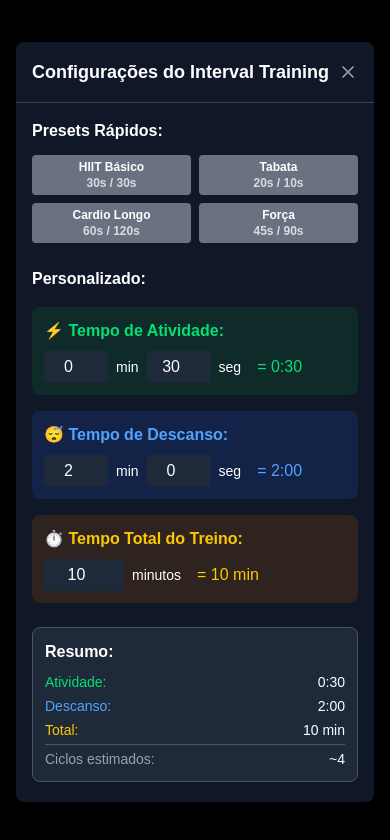
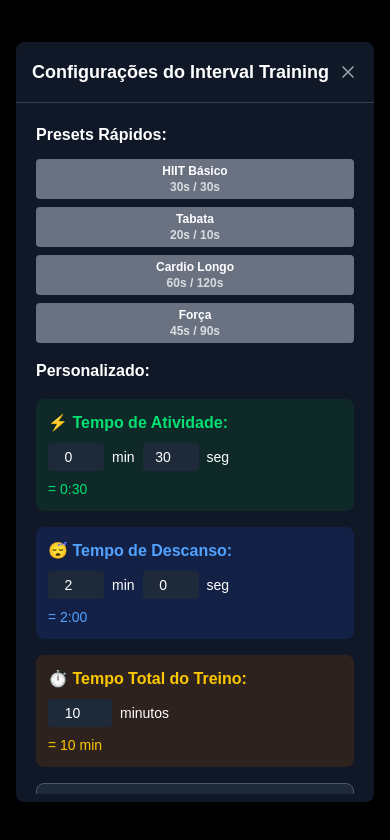
Before and after one commit to dustein/fisio-cronos, a Next.js app: page / in a window 390 px wide. Both pictures are taken after a click on the button "⚙️". Shown: the top 840 px of the page. Built offline with nearby package versions, Linux system fonts and the light colour scheme.

Commit message:
fonte responsiva

```diff
--- a/src/app/layout.tsx
+++ b/src/app/layout.tsx
@@ -10,11 +10,11 @@ export default function RootLayout({
 }>) {
   return (
     <html lang="pt-BR">
-      <body className="antialiased flex flex-col min-h-screen">
+      <body className="antialiased flex flex-col justify-between min-h-screen">
 
         <Navbar />
 
-        <div className="bg-gray-800 flex-1">
+        <div className="bg-gray-700 flex-1 flex flex-col">
           {children}
         </div>
 
--- a/src/app/page.tsx
+++ b/src/app/page.tsx
@@ -20,28 +20,28 @@ export default function Home() {
     return `${minutes}:${seconds.toString().padStart(2, '0')}`;
   };
 
-  const getPhaseColor = () => {
-    if (intervalTimer.isCompleted) return 'text-red-500';
-    return intervalTimer.isActivity ? 'text-green-500' : 'text-blue-500';
-  };
+  // const getPhaseColor = () => {
+  //   if (intervalTimer.isCompleted) return 'text-red-500';
+  //   return intervalTimer.isActivity ? 'text-green-500' : 'text-blue-500';
+  // };
 
-  const getPhaseLabel = () => {
-    if (intervalTimer.isCompleted) return 'CONCLUÍDO!';
-    return intervalTimer.isActivity ? 'ATIVIDADE' : 'DESCANSO';
-  };
+  // const getPhaseLabel = () => {
+  //   if (intervalTimer.isCompleted) return 'CONCLUÍDO!';
+  //   return intervalTimer.isActivity ? 'ATIVIDADE' : 'DESCANSO';
+  // };
 
-  const getCurrentTarget = () => {
-    return intervalTimer.isActivity
-      ? intervalTimer.settings.activityTime
-      : intervalTimer.settings.restTime;
-  };
+  // const getCurrentTarget = () => {
+  //   return intervalTimer.isActivity
+  //     ? intervalTimer.settings.activityTime
+  //     : intervalTimer.settings.restTime;
+  // };
 
   return (
-    <main className="container mx-auto px-1.5 py-2 space-y-4">
+    <main className="flex h-full w-full mx-auto p-0.5 py-1 space-y-4 flex-1">
 
-      <Card variant="highlighted" className='w-full flex flex-col'>
+      <Card variant="highlighted" className='flex flex-col w-full'>
 
-        <div className='p-6 bg-gray-900 rounded-lg relative min-h-[400px] logo-background'>
+        <div className='p-6 bg-gray-900 rounded-lg relative min-h-[400px] logo-background flex-1 flex'>
 
           {/* Botão de configurações */}
           <div className="absolute top-2 right-2">
@@ -69,12 +69,15 @@ export default function Home() {
         isOpen={showSettings}
         onClose={() => setShowSettings(false)}
         title="Configurações do Interval Training"
+        className="max-w-md w-full mx-auto overflow-hidden"
       >
-        <IntervalSettingsComponent
-          settings={intervalTimer.settings}
-          onSettingsChange={intervalTimer.updateSettings}
-          onClose={() => setShowSettings(false)}
-        />
+        <div className="max-h-[80vh] overflow-y-auto overflow-x-hidden">
+          <IntervalSettingsComponent
+            settings={intervalTimer.settings}
+            onSettingsChange={intervalTimer.updateSettings}
+            onClose={() => setShowSettings(false)}
+          />
+        </div>
       </Modal>
     </main>
   );
--- a/src/components/IntervalSettings.tsx
+++ b/src/components/IntervalSettings.tsx
@@ -56,19 +56,20 @@ const IntervalSettingsComponent = ({ settings, onSettingsChange, onClose }: Inte
   };
 
   return (
-    <div className="space-y-6">
+    <div className="w-full max-w-full overflow-hidden">
+      <div className="space-y-4 p-1">
         {/* Presets */}
         <div>
           <h3 className="text-white font-semibold mb-3">Presets Rápidos:</h3>
-        <div className="grid grid-cols-2 gap-2">
+          <div className="grid grid-cols-1 sm:grid-cols-2 gap-2">
             {presets.map((preset) => (
               <Button
                 key={preset.name}
                 onClick={() => applyPreset(preset)}
                 variant="secondary"
-              className="text-xs p-2 text-center"
+                className="text-xs p-2 text-center w-full"
               >
-              <div className="font-semibold">{preset.name}</div>
+                <div className="font-semibold truncate">{preset.name}</div>
                 <div className="text-xs opacity-75">
                   {preset.activity}s / {preset.rest}s
                 </div>
@@ -84,6 +85,7 @@ const IntervalSettingsComponent = ({ settings, onSettingsChange, onClose }: Inte
           {/* Tempo de Atividade */}
           <div className="bg-green-900/30 rounded-lg p-3">
             <div className="text-green-400 font-semibold mb-2">⚡ Tempo de Atividade:</div>
+            <div className="flex flex-col sm:flex-row sm:items-center sm:space-x-2 space-y-2 sm:space-y-0">
               <div className="flex items-center space-x-2">
                 <input
                   type="number"
@@ -91,7 +93,7 @@ const IntervalSettingsComponent = ({ settings, onSettingsChange, onClose }: Inte
                   max="59"
                   value={activityMin}
                   onChange={(e) => setActivityMin(parseInt(e.target.value) || 0)}
-              className="w-16 px-2 py-1 bg-gray-800 text-white rounded text-center"
+                  className="w-14 px-2 py-1 bg-gray-800 text-white rounded text-center text-sm"
                   placeholder="0"
                 />
                 <span className="text-white text-sm">min</span>
@@ -101,11 +103,12 @@ const IntervalSettingsComponent = ({ settings, onSettingsChange, onClose }: Inte
                   max="59"
                   value={activitySec}
                   onChange={(e) => setActivitySec(parseInt(e.target.value) || 1)}
-              className="w-16 px-2 py-1 bg-gray-800 text-white rounded text-center"
+                  className="w-14 px-2 py-1 bg-gray-800 text-white rounded text-center text-sm"
                   placeholder="30"
                 />
                 <span className="text-white text-sm">seg</span>
-            <div className="text-green-400 font-mono ml-2">
+              </div>
+              <div className="text-green-400 font-mono text-sm">
                 = {formatTime(activityMin, activitySec)}
               </div>
             </div>
@@ -114,6 +117,7 @@ const IntervalSettingsComponent = ({ settings, onSettingsChange, onClose }: Inte
           {/* Tempo de Descanso */}
           <div className="bg-blue-900/30 rounded-lg p-3">
             <div className="text-blue-400 font-semibold mb-2">😴 Tempo de Descanso:</div>
+            <div className="flex flex-col sm:flex-row sm:items-center sm:space-x-2 space-y-2 sm:space-y-0">
               <div className="flex items-center space-x-2">
                 <input
                   type="number"
@@ -121,7 +125,7 @@ const IntervalSettingsComponent = ({ settings, onSettingsChange, onClose }: Inte
                   max="59"
                   value={restMin}
                   onChange={(e) => setRestMin(parseInt(e.target.value) || 0)}
-              className="w-16 px-2 py-1 bg-gray-800 text-white rounded text-center"
+                  className="w-14 px-2 py-1 bg-gray-800 text-white rounded text-center text-sm"
                   placeholder="2"
                 />
                 <span className="text-white text-sm">min</span>
@@ -131,11 +135,12 @@ const IntervalSettingsComponent = ({ settings, onSettingsChange, onClose }: Inte
                   max="59"
                   value={restSec}
                   onChange={(e) => setRestSec(parseInt(e.target.value) || 0)}
-              className="w-16 px-2 py-1 bg-gray-800 text-white rounded text-center"
+                  className="w-14 px-2 py-1 bg-gray-800 text-white rounded text-center text-sm"
                   placeholder="0"
                 />
                 <span className="text-white text-sm">seg</span>
-            <div className="text-blue-400 font-mono ml-2">
+              </div>
+              <div className="text-blue-400 font-mono text-sm">
                 = {formatTime(restMin, restSec)}
               </div>
             </div>
@@ -144,6 +149,7 @@ const IntervalSettingsComponent = ({ settings, onSettingsChange, onClose }: Inte
           {/* Tempo Total */}
           <div className="bg-yellow-900/30 rounded-lg p-3">
             <div className="text-yellow-400 font-semibold mb-2">⏱️ Tempo Total do Treino:</div>
+            <div className="flex flex-col sm:flex-row sm:items-center sm:space-x-2 space-y-2 sm:space-y-0">
               <div className="flex items-center space-x-2">
                 <input
                   type="number"
@@ -151,11 +157,12 @@ const IntervalSettingsComponent = ({ settings, onSettingsChange, onClose }: Inte
                   max="120"
                   value={totalMin}
                   onChange={(e) => setTotalMin(parseInt(e.target.value) || 1)}
-              className="w-20 px-2 py-1 bg-gray-800 text-white rounded text-center"
+                  className="w-16 px-2 py-1 bg-gray-800 text-white rounded text-center text-sm"
                   placeholder="10"
                 />
                 <span className="text-white text-sm">minutos</span>
-            <div className="text-yellow-400 font-mono ml-2">
+              </div>
+              <div className="text-yellow-400 font-mono text-sm">
                 = {totalMin} min
               </div>
             </div>
@@ -166,19 +173,19 @@ const IntervalSettingsComponent = ({ settings, onSettingsChange, onClose }: Inte
         <div className="bg-gray-800 rounded-lg p-3 border border-gray-600">
           <div className="text-white font-semibold mb-2">Resumo:</div>
           <div className="text-sm space-y-1">
-          <div className="flex justify-between">
+            <div className="flex justify-between items-center">
               <span className="text-green-400">Atividade:</span>
               <span className="text-white font-mono">{formatTime(activityMin, activitySec)}</span>
             </div>
-          <div className="flex justify-between">
+            <div className="flex justify-between items-center">
               <span className="text-blue-400">Descanso:</span>
               <span className="text-white font-mono">{formatTime(restMin, restSec)}</span>
             </div>
-          <div className="flex justify-between">
+            <div className="flex justify-between items-center">
               <span className="text-yellow-400">Total:</span>
               <span className="text-white font-mono">{totalMin} min</span>
             </div>
-          <div className="flex justify-between pt-1 border-t border-gray-600">
+            <div className="flex justify-between items-center pt-1 border-t border-gray-600">
               <span className="text-gray-400">Ciclos estimados:</span>
               <span className="text-white font-mono">
                 ~{Math.floor((totalMin * 60 * 1000) / ((activityMin * 60 + activitySec + restMin * 60 + restSec) * 1000))}
@@ -188,20 +195,21 @@ const IntervalSettingsComponent = ({ settings, onSettingsChange, onClose }: Inte
         </div>
 
         {/* Botões */}
-      <div className="flex space-x-3">
-        <Button onClick={onClose} variant="secondary" className="flex-1">
+        <div className="flex flex-col sm:flex-row space-y-2 sm:space-y-0 sm:space-x-3">
+          <Button onClick={onClose} variant="secondary" className="flex-1 w-full">
             Cancelar
           </Button>
           <Button
             onClick={handleSave}
             variant="primary"
-          className="flex-1"
+            className="flex-1 w-full"
             disabled={activitySec === 0 || restSec === 0 || totalMin === 0}
           >
             Salvar Configurações
           </Button>
         </div>
       </div>
+    </div>
   );
 };
 
--- a/src/components/timer/TimerContainer.tsx
+++ b/src/components/timer/TimerContainer.tsx
@@ -60,20 +60,25 @@ export const TimerContainer = ({ intervalTimer, formatTime }: TimerContainerProp
   };
 
   return (
-    <div className='p-6 rounded-lg relative min-h-[400px]'>
+    <div className='relative flex flex-col flex-1 justify-between w-full'>
+
+      <div className='flex-shrink-0'>
         <PhaseIndicator
           phaseLabel={getPhaseLabel()}
           phaseColor={getPhaseColor()}
           cycleCount={intervalTimer.cycleCount}
         />
-
+      </div>
+      <div className='flex-grow flex items-center justify-center py-4'>
         <TimerDisplay
           minutes={intervalTimer.formattedCurrentTime.minutes}
           seconds={intervalTimer.formattedCurrentTime.seconds}
           milliseconds={intervalTimer.formattedCurrentTime.milliseconds}
           phaseColor={getPhaseColor()}
         />
+      </div>
 
+      <div className='flex-shrink-0 space-y-4'>
         <ProgressBar
           label="Progresso da fase"
           remainingTime={formatTime(getCurrentTarget() - intervalTimer.currentTime)}
@@ -105,6 +110,9 @@ export const TimerContainer = ({ intervalTimer, formatTime }: TimerContainerProp
 
         <CompletionIndicator isCompleted={intervalTimer.isCompleted} />
 
+      </div>
+
+      <div className='flex-shrink-0 pt-4'>
         <TimerControls
           isRunning={intervalTimer.isRunning}
           isCompleted={intervalTimer.isCompleted}
@@ -112,5 +120,7 @@ export const TimerContainer = ({ intervalTimer, formatTime }: TimerContainerProp
           onReset={intervalTimer.reset}
         />
       </div>
+
+    </div>
   );
 };
--- a/src/components/timer/TimerDisplay.tsx
+++ b/src/components/timer/TimerDisplay.tsx
@@ -1,3 +1,25 @@
+// // components/timer/TimerDisplay.tsx
+// interface TimerDisplayProps {
+//   minutes: string;
+//   seconds: string;
+//   milliseconds: string;
+//   phaseColor: string;
+// }
+
+// export const TimerDisplay = ({ minutes, seconds, milliseconds, phaseColor }: TimerDisplayProps) => {
+//   return (
+//     <div className="text-center mb-6 h-full flex justify-center items-center">
+//       <div className={`text-6xl font-mono font-bold ${phaseColor}`}>
+//         <span>{minutes}:{seconds}</span>
+//         <span className="text-3xl opacity-50">
+//           .{milliseconds}
+//         </span>
+//       </div>
+//     </div>
+//   );
+// };
+
+// components/timer/TimerDisplay.tsx
 // components/timer/TimerDisplay.tsx
 interface TimerDisplayProps {
   minutes: string;
@@ -8,13 +30,28 @@ interface TimerDisplayProps {
 
 export const TimerDisplay = ({ minutes, seconds, milliseconds, phaseColor }: TimerDisplayProps) => {
   return (
-    <div className="text-center mb-6">
-      <div className={`text-6xl font-mono font-bold ${phaseColor}`}>
-        <span>{minutes}:{seconds}</span>
-        <span className="text-3xl opacity-50">
+    <div className={`text-center w-full ${phaseColor}`}>
+      {/* Timer principal com fonte fluida */}
+      <div
+        className="font-mono font-bold leading-none"
+        style={{
+          fontSize: 'clamp(2rem, 24vw, 24rem)', // Mínimo 3rem, máximo 8rem, preferido 12vw
+        }}
+      >
+        {minutes}:{seconds}
+
+        {/* Milissegundos com fonte proporcional */}
+        <span
+          className={`font-mono font-medium ${phaseColor} opacity-80`}
+          style={{
+            fontSize: 'clamp(2rem, 12vw, 12rem)', // Proporcionalmente menor
+          }}
+        >
           .{milliseconds}
         </span>
       </div>
+
+
     </div>
   );
 };
--- a/src/components/ui/Card.tsx
+++ b/src/components/ui/Card.tsx
@@ -13,9 +13,9 @@ export default function Card({ children, title, className = '', variant = 'defau
   };
 
   return (
-    <div className={`border rounded-lg p-0 shadow-sm text-center ${variantClasses[variant]} ${className}`}>
+    <div className={`border rounded-lg shadow-sm text-center ${variantClasses[variant]} ${className}`}>
       {title && (
-        <h3 className="text-xl font-semibold mb-4 text-gray-800">
+        <h3 className="text-xl font-semibold text-gray-800">
           {title}
         </h3>
       )}
--- a/src/components/ui/Modal.tsx
+++ b/src/components/ui/Modal.tsx
@@ -8,6 +8,7 @@ interface ModalProps {
   onClose: () => void;
   children: React.ReactNode;
   title?: string;
+  className?: string;
 }
 
 const Modal = ({ isOpen, onClose, children, title }: ModalProps) => {
--- a/src/components/ui/Navbar.tsx
+++ b/src/components/ui/Navbar.tsx
@@ -14,7 +14,7 @@ export default function Navbar() {
 
 
   return (
-    <nav className="bg-blue-950 shadow-lg text-zinc-100">
+    <nav className="bg-blue-950 text-zinc-100">
       <div className="max-w-4xl mx-auto px-4">
         <div className="flex justify-between items-center py-2">
           {/* Logo */}
--- a/tailwind.config.js
+++ b/tailwind.config.js
@@ -7,6 +7,11 @@ module.exports = {
         'roboto': ['Roboto', 'sans-serif'],
         'fira': ['Fira Code', 'monospace'],
         'stopwatch': ['JetBrains Mono', 'Fira Code', 'monospace'],
+      },
+      fontSize: {
+        'fluid-xl': 'clamp(3rem, 12vw, 8rem)',
+        'fluid-lg': 'clamp(1rem, 3vw, 2rem)',
+        'fluid-md': 'clamp(0.875rem, 2vw, 1.25rem)',
       }
     }
   }
```
Lines whose indentation alone changed are shown as unchanged.
